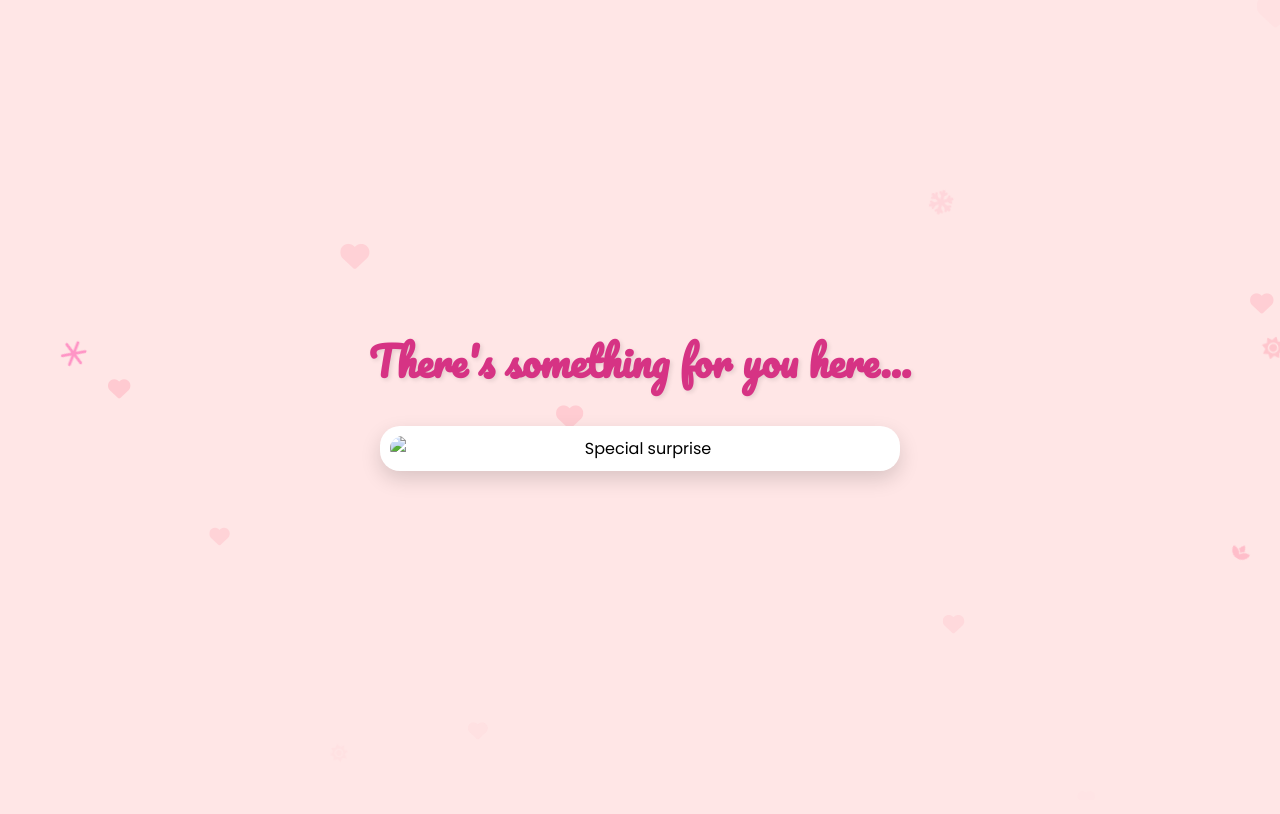
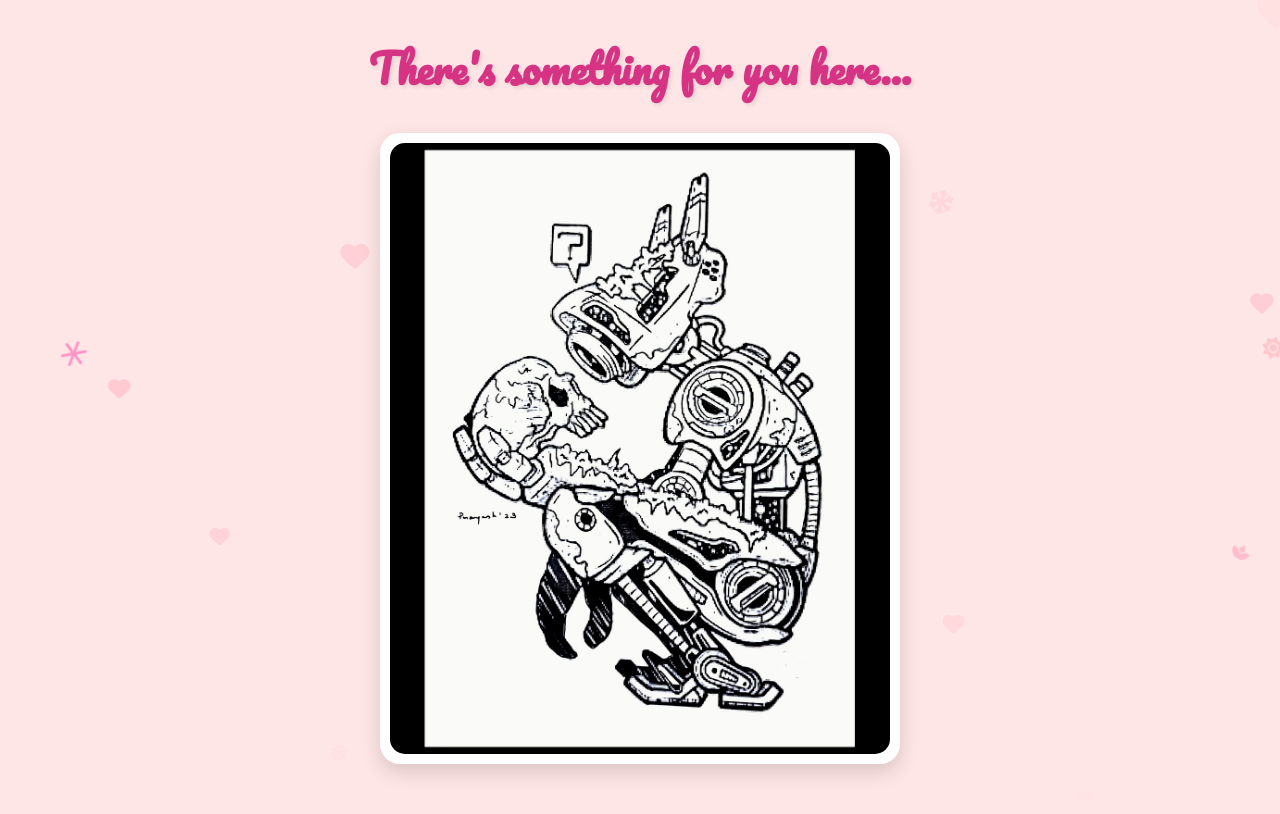
Before and after one commit to Abhishek-Sarkar-2000/surprise_project, a plain HTML site: page finalpage.html in a window 1280 px wide. Drawn offline with Linux system fonts and the light colour scheme.

Commit message:
Fixed filename

```diff
--- a/finalpage.html
+++ b/finalpage.html
@@ -83,7 +83,7 @@
 
         <div class="photo-container fade-in">
             <!-- Replace the src with your actual photo path -->
-            <img src="dummy.jpg" alt="Special surprise">
+            <img src="dummy.png" alt="Special surprise">
         </div>
 
     </div>
```
